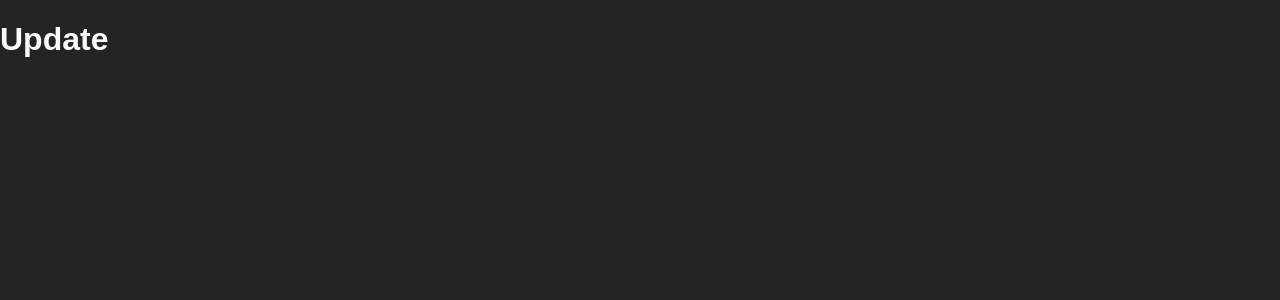
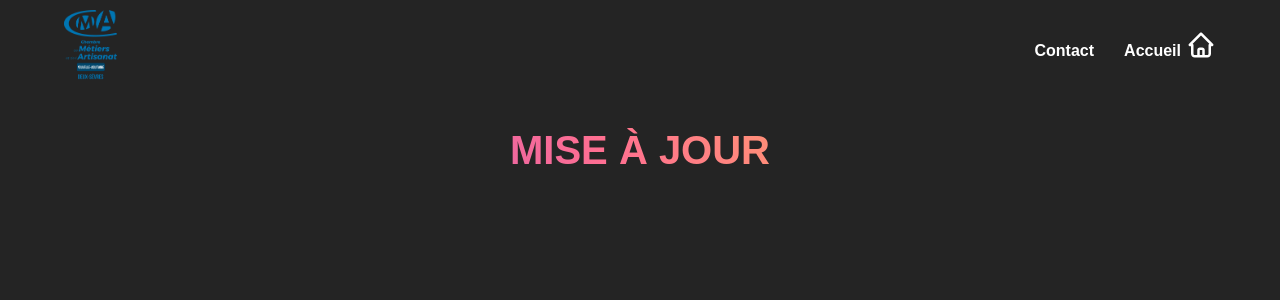
Before and after one commit to EmilienBilly/projet-fabrik, a React (Create React App) app in the folder front-end/: page /admin/1/update in a window 1280 px wide. Shown: the top 300 px of the page. Built offline with nearby package versions, Linux system fonts and the light colour scheme.

Commit message:
Created Title component

```diff
--- /dev/null
+++ b/front-end/src/components/Title.js
@@ -0,0 +1,32 @@
+import styled from "styled-components";
+
+const StyledTitle = styled.h1`
+    margin: 3rem;
+    font-size: 2.5rem;
+    font-weight: 900;
+    color: black;
+    text-align: center;
+    text-transform: uppercase;
+    background: rgb(132, 94, 194);
+    background: linear-gradient(
+        61deg,
+        rgba(132, 94, 194, 1) 0%,
+        rgba(214, 93, 177, 1) 18%,
+        rgba(226, 98, 168, 1) 32%,
+        rgba(255, 111, 145, 1) 47%,
+        rgba(255, 150, 113, 1) 65%
+    );
+    background-clip: text;
+    -webkit-background-clip: text;
+    -webkit-text-fill-color: transparent;
+`;
+
+const Title = ({ title }) => {
+    return (
+        <>
+            <StyledTitle>{title}</StyledTitle>
+        </>
+    );
+};
+
+export default Title;
--- a/front-end/src/routes/AdminPanel.js
+++ b/front-end/src/routes/AdminPanel.js
@@ -1,44 +1,22 @@
-
 import Navbar from "../components/Navbar";
 import styled from "styled-components";
 import AddJobsForm from "../components/AddJobsForm";
 import JobsTable from "../components/JobsTable";
+import Title from "../components/Title";
 
 const StyledContainer = styled.div`
     display: flex;
     flex-direction: column;
     justify-content: center;
     align-items: center;
-
-    h1 {
-        margin: 3rem;
-        font-size: 2.5rem;
-        font-weight: 900;
-        color: black;
-        text-align: center;
-        text-transform: uppercase;
-        background: rgb(132, 94, 194);
-        background: linear-gradient(
-            61deg,
-            rgba(132, 94, 194, 1) 0%,
-            rgba(214, 93, 177, 1) 18%,
-            rgba(226, 98, 168, 1) 32%,
-            rgba(255, 111, 145, 1) 47%,
-            rgba(255, 150, 113, 1) 65%
-        );
-        background-clip: text;
-        -webkit-background-clip: text;
-        -webkit-text-fill-color: transparent;
-    }
 `;
 
 const AdminPanel = () => {
-
     return (
         <>
             <Navbar />
             <StyledContainer>
-                <h1>Panel d'administration</h1>
+                <Title title="Panel d'administration" />
                 <div>
                     <AddJobsForm />
                     <JobsTable />
--- a/front-end/src/routes/Home.js
+++ b/front-end/src/routes/Home.js
@@ -1,10 +1,11 @@
 import { useContext, useEffect, useState } from "react";
+import { JobsContext } from "../context/JobsContext";
+import { AnimatePresence, LayoutGroup } from "framer-motion";
+import JobsFinder from "../api/JobsFinder";
+import styled from "styled-components";
 import JobList from "../components/JobList";
 import Navbar from "../components/Navbar";
-import styled from "styled-components";
-import { AnimatePresence, LayoutGroup } from "framer-motion";
-import JobsFinder from "../api/JobsFinder";
-import { JobsContext } from "../context/JobsContext";
+import Title from "../components/Title";
 
 const backColor = {
     alimentation: "#85B36B;",
@@ -104,7 +105,7 @@ const Home = (props) => {
             <Navbar />
             <StyledWrapper>
                 <StyledCategories>
-                    <h1>FABRIK DES METIERS</h1>
+                    <Title title="FABRIK DES MÉTIERS" />
                     <p>Découvre les métiers de l'Artisanat et leurs formations</p>
                 </StyledCategories>
                 <AnimatePresence>
--- a/front-end/src/routes/Update.js
+++ b/front-end/src/routes/Update.js
@@ -1,10 +1,14 @@
-const Update = (
-) => {
+import Navbar from "../components/Navbar";
+import Title from "../components/Title";
+
+const Update = () => {
     return (
         <>
-        <h1>Update</h1>
+            <Navbar />
+            {/* <h1>Update</h1> */}
+            <Title title="Mise à jour" />
         </>
     );
-}
+};
 
 export default Update;
```
